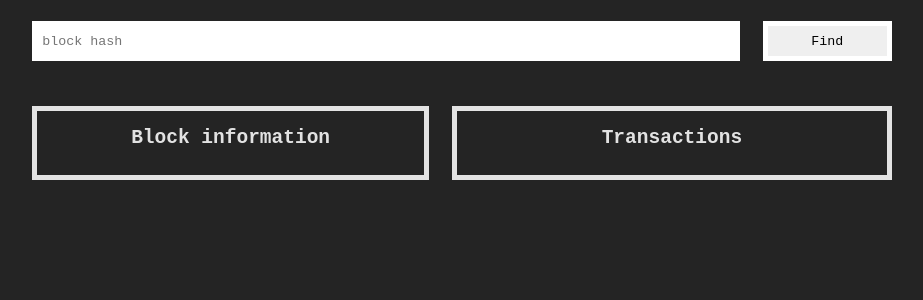
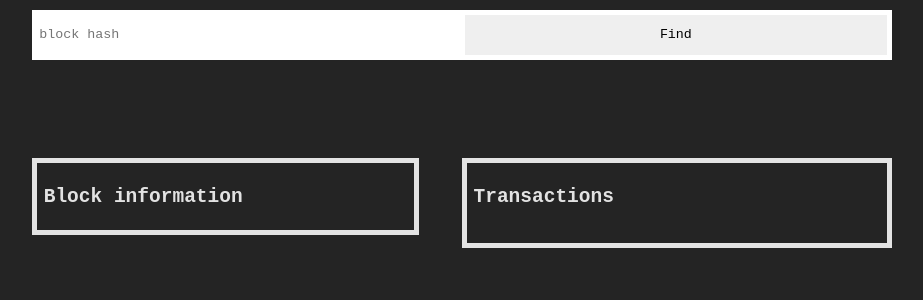
Before and after one commit to Ducarv/simple-block-explorer, a React (Vite) app: page / in a window 1280 px wide. Shown: the top 300 px of the page, without its empty margins (178-1101 px from the left). Built offline with nearby package versions, Linux system fonts and the light colour scheme.

Commit message:
style: using `@media screen`

```diff
--- a/src/App.css
+++ b/src/App.css
@@ -1,47 +1,34 @@
-#root {
-  max-width: 1280px;
-  margin: 0 auto;
+.app {
   padding: 2rem;
-  text-align: center;
 }
 
 .search-div {
+  display: block;
   width: 70%;
   height: 30px;
   margin: 0 auto;
-  display: flex;
-  justify-content: space-between;
-  align-items: center;
-  font-family: monospace;
 
-  .hash-input {
-    height: 30px;
-    width: 80%;
+  .hash-input,
+  .search-btn {
+    width: 100%;
+    height: 50px;
     border: 5px solid white;
-    padding: 0px 5px;
-    font-family: monospace;
-  }
-
-  .search-btn {
-    width: 15%;
-    height: 40px;
-    border: 5px solid white;
-    padding: 0px;
-    font-family: monospace;
+    margin-bottom: 1rem;
   }
 }
 
 .main-block-div {
-  display: flex;
+  display: block;
   padding-top: 50px;
   width: 70%;
   height: auto;
-  margin: 0 auto;
-  justify-content: space-between;
+  margin: 4rem auto;
 
   .block-info-div {
-    width: 45%;
+    width: 100%;
     border: 5px solid;
+    margin-bottom: 1rem;
+    padding: 0.5rem;
 
     .block-data-container {
       display: flex;
@@ -76,8 +63,9 @@
   };
 
   .block-transactions {
-    width: 50%;
+    width: 100%;
     border: 5px solid;
+    padding: 0.5rem;
 
     .transactions-infos {
       padding: 5px 10px 5px 10px;
@@ -108,3 +96,24 @@
     }
   }
 }
+
+@media screen and (min-width: 1024px) {
+  .search-div {
+    display: flex;
+    justify-content: space-between;
+    align-items: center;
+  }
+
+  .main-block-div {
+    display: flex;
+    justify-content: space-between;
+
+    .block-info-div {
+      width: 45%;
+    }
+
+    .block-transactions {
+      width: 50%;
+    }
+  }
+}
--- a/src/App.tsx
+++ b/src/App.tsx
@@ -25,7 +25,7 @@ function App() {
   }
 
   return (
-    <>
+    <div className='app'>
       <form action={fetchBlock}>
         <div className='search-div'>
           <input name='hash'  className='hash-input' placeholder='block hash'/>
@@ -77,7 +77,7 @@ function App() {
           </div>
         </div>
       </div>
-    </>
+    </div>
   )
 }
 
--- a/src/index.css
+++ b/src/index.css
@@ -1,6 +1,4 @@
 :root {
-  font-family: monospace;
-
   color-scheme: light dark;
   color: rgba(255, 255, 255, 0.87);
   background-color: #242424;
@@ -11,9 +9,15 @@
   -moz-osx-font-smoothing: grayscale;
 }
 
+*,
+*::before,
+*::after {
+  box-sizing: border-box;
+  font-family: monospace;
+}
+
 body {
   margin: 0;
   padding: 0;
   border: 0;
-  box-sizing: border-box;
 }
```
